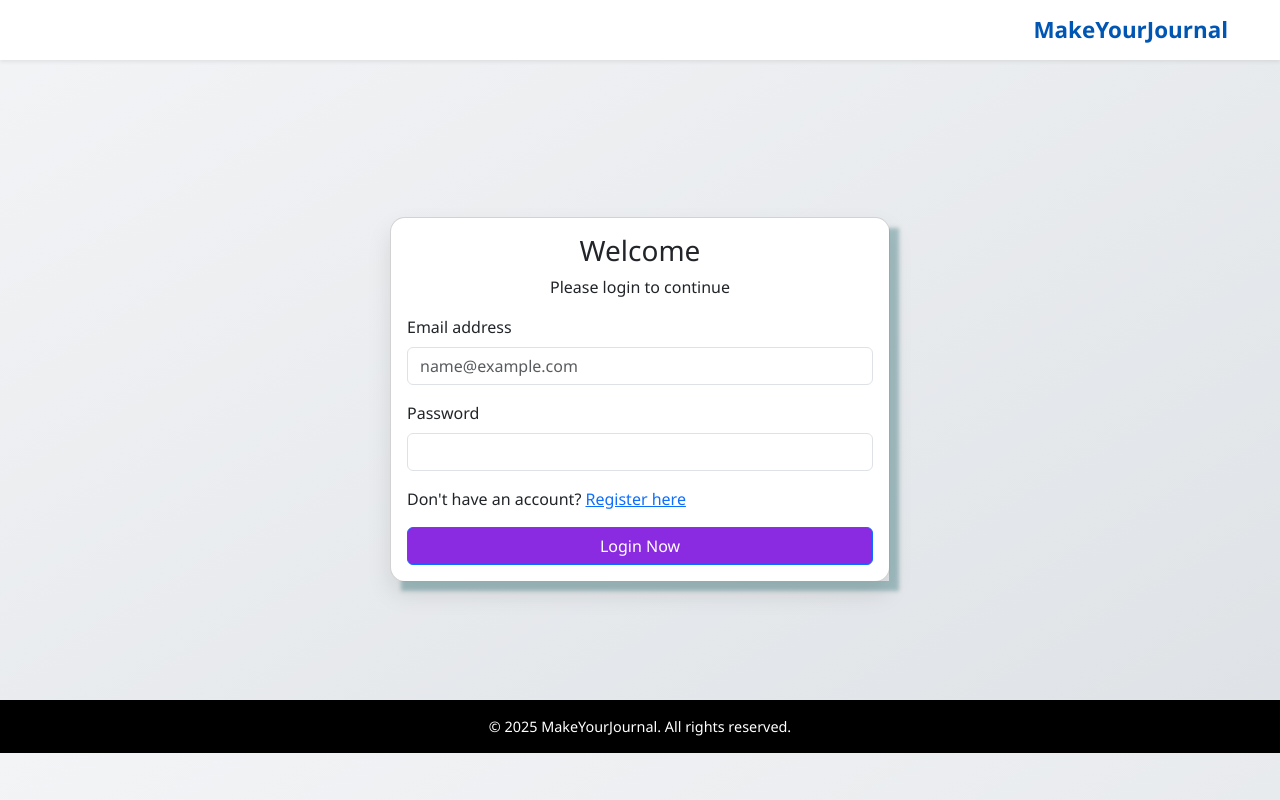
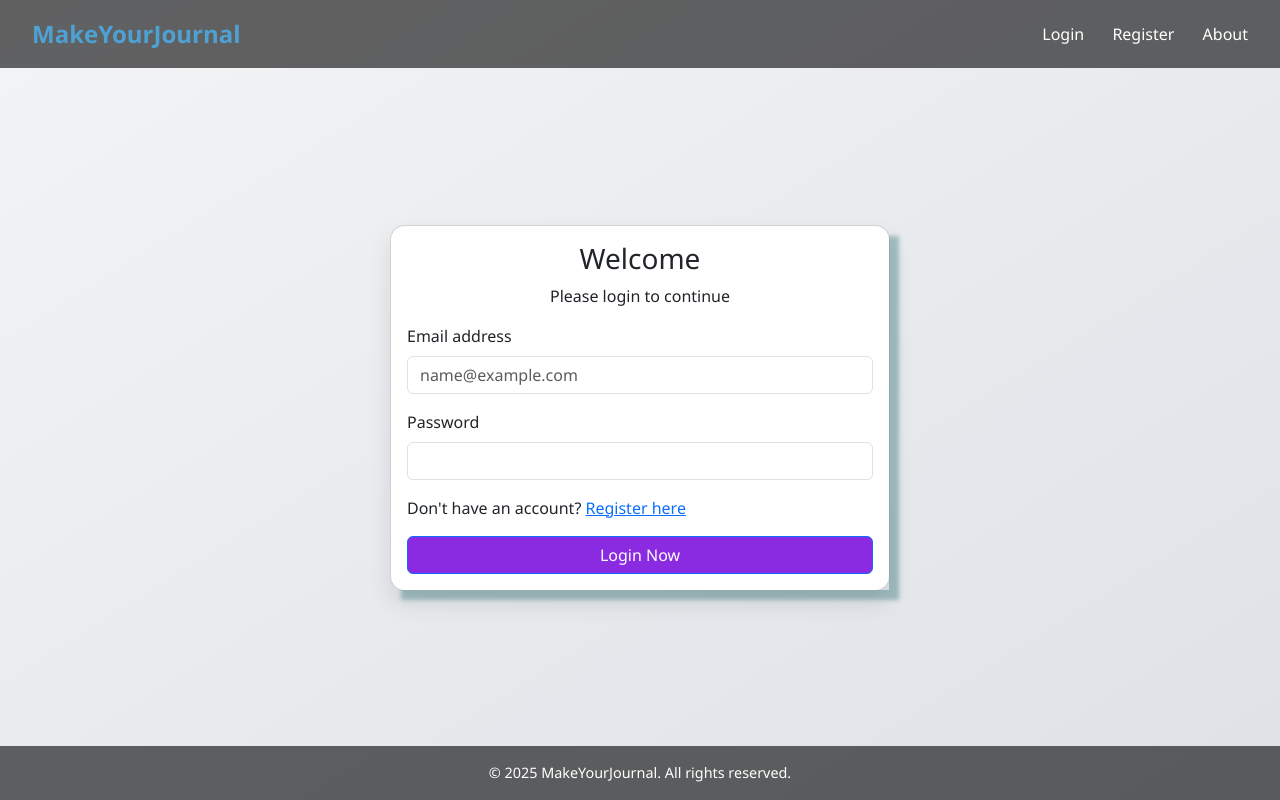
Before and after one commit to varshamudududla/-my_diary_app, a website: page frontend/index.html in a window 1280 px wide. Drawn offline with nearby package versions, Linux system fonts and the light colour scheme.

Commit message:
Updated login page UI

```diff
--- a/frontend/index.html
+++ b/frontend/index.html
@@ -13,7 +13,7 @@
 
   <style>
     body {
-      background: linear-gradient(to bottom right, #f3f4f6, #dee2e6);
+        background: linear-gradient(to bottom right, #f3f4f6, #dee2e6);
       font-family: 'Segoe UI', Tahoma, Geneva, Verdana, sans-serif;
     }
 
@@ -31,23 +31,56 @@
     }
 
     footer {
+      background: rgba(0,0,0,0.6);
       text-align: center;
+      padding: 1rem;
       font-size: 0.9rem;
-      background-color: #000;
       color: #fff;
-      padding: 1rem 0;
     }
+     header {
+      display: flex;
+      justify-content: space-between;
+      align-items: center;
+      background: rgba(0,0,0,0.6);
+      padding: 1rem 2rem;
+      position: sticky;
+      top: 0;
+    }
+     header .brand {
+      font-size: 1.5rem;
+      font-weight: bold;
+      color: #4EA1D3;
+    }
+
+    nav a {
+      color: #fff;
+      text-decoration: none;
+      margin-left: 1.5rem;
+      font-size: 1rem;
+    }
+    body {
+  display: flex;
+  flex-direction: column;
+  min-height: 100vh;
+}
+
+main {
+  flex: 1;
+}
   </style>
 </head>
 <body>
 
   <!-- Navbar -->
-  <nav class="navbar navbar-light bg-white shadow-sm px-4">
-    <div class="container-fluid justify-content-end">
-      <a class="navbar-brand ms-auto" href="#">MakeYourJournal</a>
-    </div>
-  </nav>
-
+  <header>
+    <div class="brand">MakeYourJournal</div>
+    <nav>
+      <a href="index.html">Login</a>
+      <a href="register.html">Register</a>
+      <a href="about.html">About</a>
+    </nav>
+  </header>
+<main>
   <!-- Login Card -->
   <div class="d-flex justify-content-center align-items-center" style="min-height: calc(100vh - 160px);">
     <div class="card" style="width: 500px;">
@@ -74,7 +107,7 @@
       </div>
     </div>
   </div>
-
+</main>
   <!-- Footer -->
   <footer>
     &copy; 2025 MakeYourJournal. All rights reserved.
```
